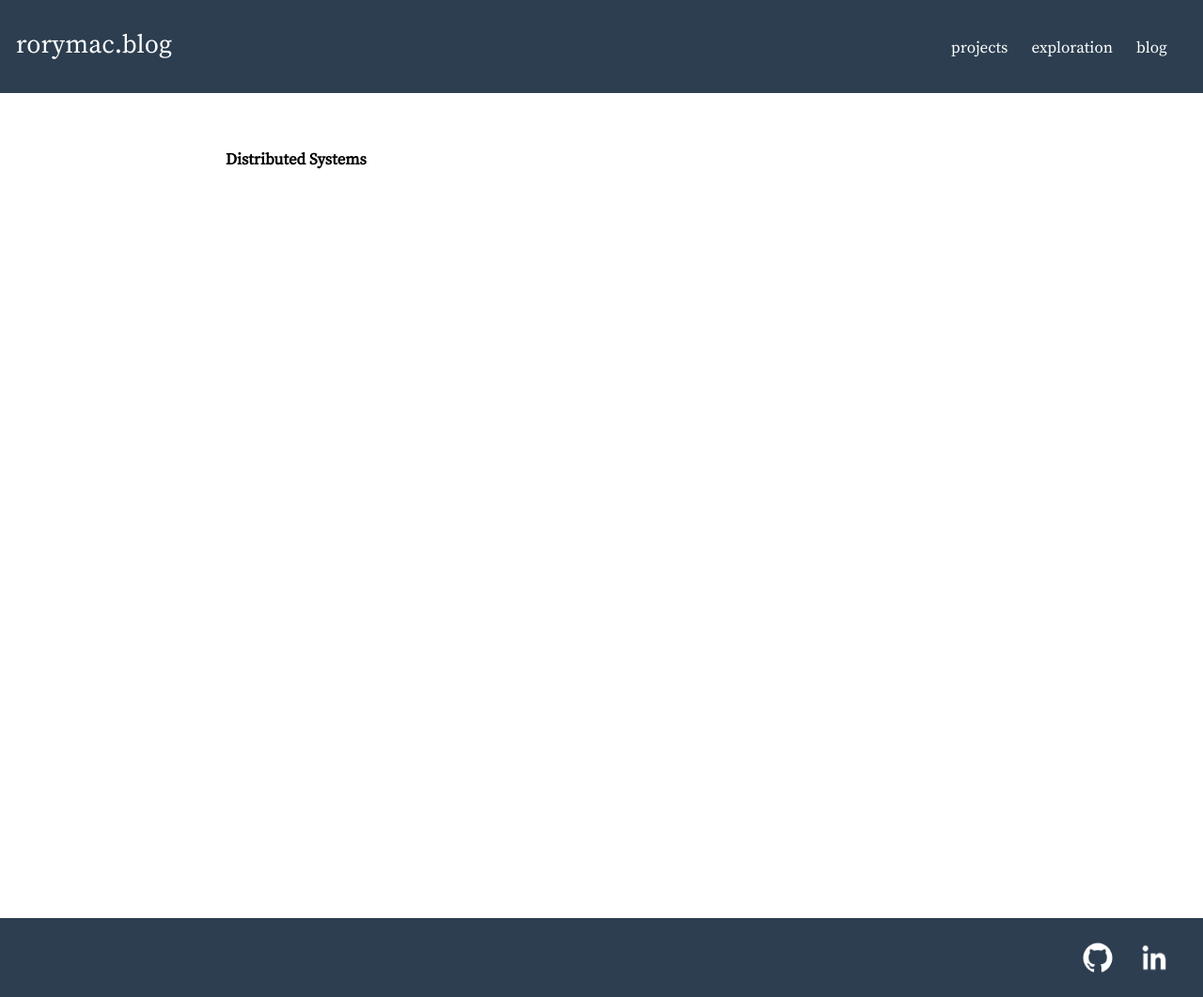
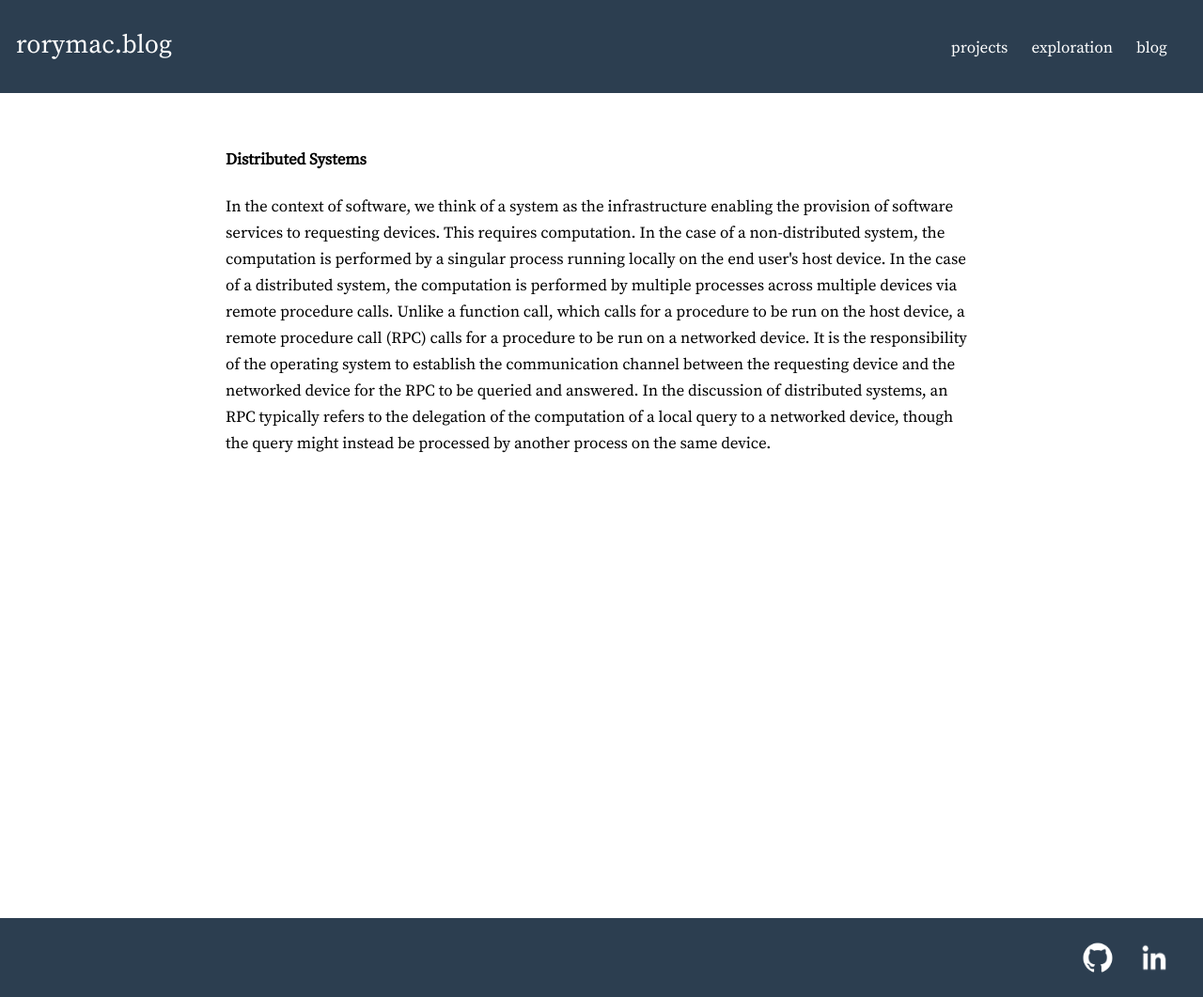
Before and after one commit to Rory-Mac/personal-website, a Jekyll site: the page built from High-Level Programming/Distributed Systems.markdown, in a window 1280 px wide. Shown: the whole page at 94% size. Built offline with Jekyll 4.4.1, drawn with Linux system fonts in a browser that asks for light colours.

Commit message:
introduce distributed systems

```diff
--- a/High-Level Programming/Distributed Systems.markdown
+++ b/High-Level Programming/Distributed Systems.markdown
@@ -3,19 +3,11 @@ layout: narrow
 title: Distributed Systems
 ---
 <h4>Distributed Systems</h4>
-<p>
-
-</p>
-
-<!--
-client-server paradigm
-remote-procedure call as OS support for client-server
-distributed shared memory
-distributed memory coherency
-distributed file systems
-distributed process management
-including load sharing and process migration
-concurrency control
-fault tolerance, load sharing/balancing
-recoverability and distributed transactions
--->
+<p>In the context of software, we think of a system as the infrastructure enabling the provision of software services to requesting
+devices. This requires computation. In the case of a non-distributed system, the computation is performed by a singular process running
+locally on the end user's host device. In the case of a distributed system, the computation is performed by multiple processes across
+multiple devices via remote procedure calls. Unlike a function call, which calls for a procedure to be run on the host device, a remote
+procedure call (RPC) calls for a procedure to be run on a networked device. It is the responsibility of the operating system to establish the
+communication channel between the requesting device and the networked device for the RPC to be queried and answered. In the discussion of
+distributed systems, an RPC typically refers to the delegation of the computation of a local query to a networked device, though the query
+might instead be processed by another process on the same device.</p>
```
